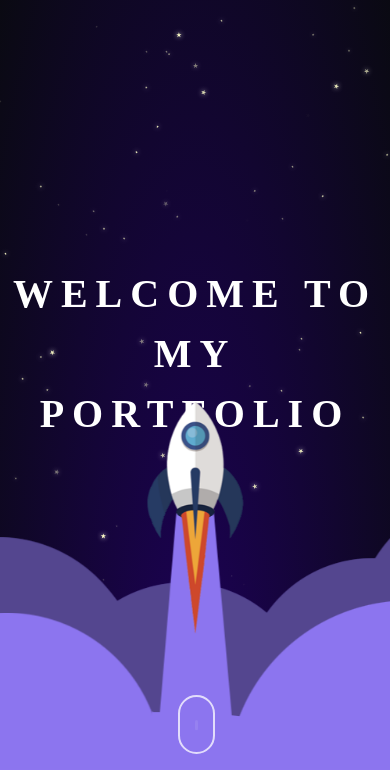
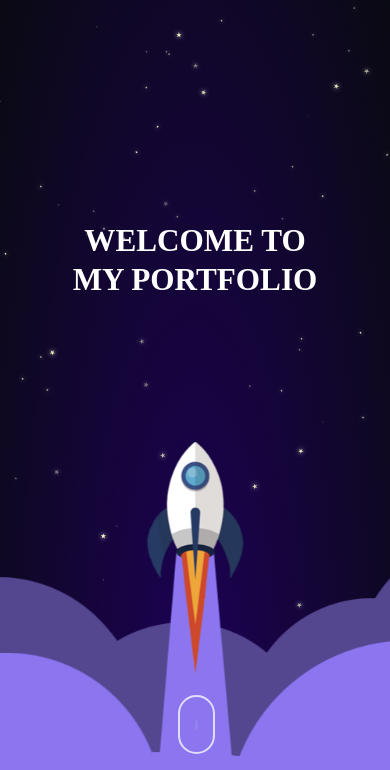
Before and after one commit to gukjinkang/portfolio, a plain HTML site: page index.html in a window 390 px wide. Shown: the part 74-844 px from the top of the page. Drawn offline with nearby package versions, Linux system fonts and the light colour scheme; a web font is replaced by a local one.

Commit message:
230209 commit2

```diff
--- a/css/style.css
+++ b/css/style.css
@@ -197,24 +197,22 @@ h3{
 	padding: 0;
 }
 
-/* #intro .fixed_con .inner .title_con{
-	position: absolute;
-	top: 40%;
-	left: 50%;
-	transform: translate(-50%, -50%);
-} */
-#intro .fixed_con .inner .title{
+#intro .fixed_con .inner .title_con{
+	position: relative;
+	display: flex;
+	justify-content: center;
+	top: 30%;
+}
+#intro .fixed_con .inner .title_con .title{
 	display: flex;
 	flex-direction: column;
-	top: 30%;
 	margin-bottom: 0;
 	color: #fff;
 	font-size: 70px;
-	letter-spacing: .5rem;
-	line-height: 1.5em;
+	line-height: 1.25
 
 }
-#intro .fixed_con .inner h2::after{
+#intro .fixed_con .inner .title_con .title::after{
 	display: none;
 }
 
@@ -545,9 +543,8 @@ h3{
 
 
 	/*intro*/
-	#intro .fixed_con .inner .title{
-		top: 35%;
-		font-size: 50px;
+	#intro .fixed_con .inner .title_con .title{
+		font-size: 7vw;
 	}
 
 	/*about*/
@@ -607,9 +604,15 @@ h3{
 	}
 
 	/*intro*/
-	#intro .fixed_con .inner .title{
-		top: 40%;
-		font-size: 40px;
+	#intro .fixed_con .inner .title_con {
+		top: 35%;
+	}
+	#intro .fixed_con .inner .title_con .title{
+		font-size: 8vw;
+	}
+
+	#intro .space{
+		bottom: -40px;
 	}
 
 	/*about*/
--- a/index.html
+++ b/index.html
@@ -38,10 +38,12 @@
       <section id="intro">
         <div class="fixed_con">
           <div class="inner">
+            <div class="title_con">
               <h2 class="title">
                 <span id="intro_title1">WELCOME TO</span>
                 <span id="intro_title2">MY PORTFOLIO</span>
               </h2>
+            </div>
           </div>
           <canvas id="star"></canvas>
         </div>
```
